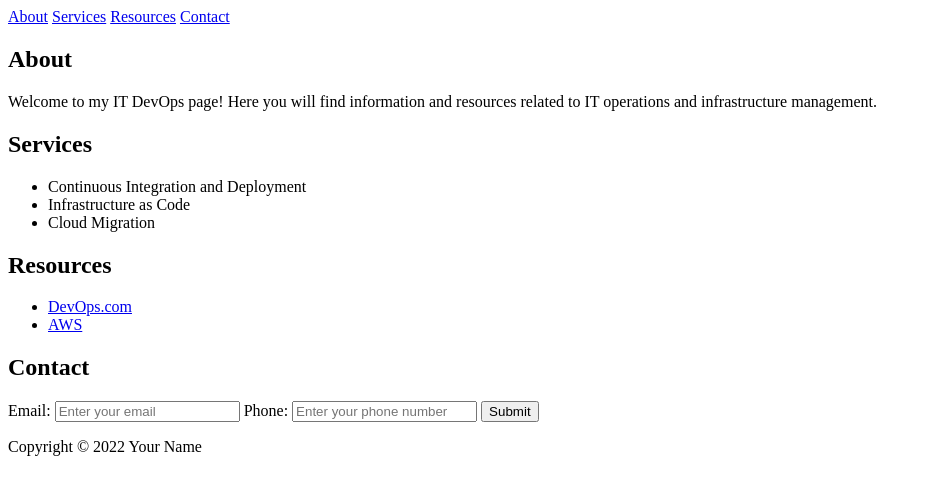
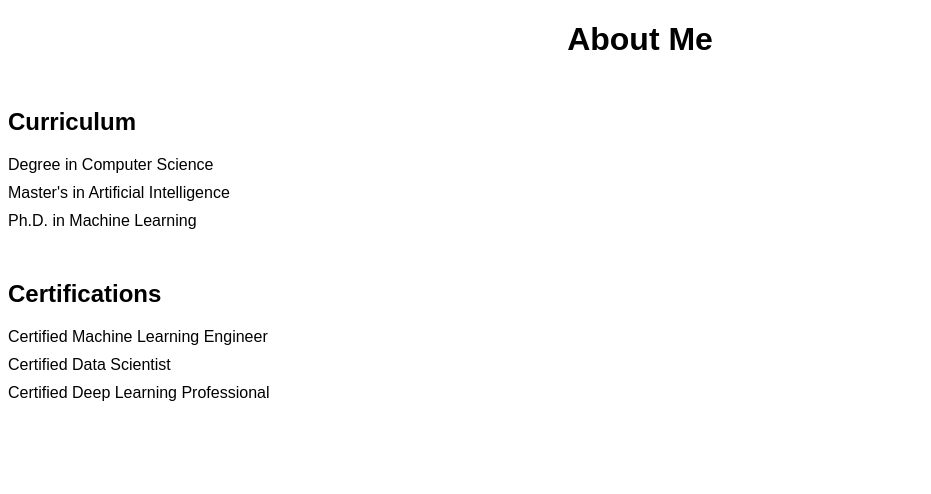
Before and after one commit to PauloFerreiraPT/pauloferreirapt.github.io, a plain HTML site: page index.html in a window 1280 px wide. Shown: the whole page, without its empty margins (0-931 px from the left). Drawn offline with Linux system fonts and the light colour scheme.

Commit message:
Update index.html

```diff
--- a/index.html
+++ b/index.html
@@ -1,55 +1,58 @@
 <!DOCTYPE html>
 <html>
-    <head>
-        <title>My IT DevOps Page</title>
-    </head>
-    <body>
-        <header>
-            <nav>
-                <a href="#about-section">About</a>
-                <a href="#services-section">Services</a>
-                <a href="#resources-section">Resources</a>
-                <a href="#contact-section">Contact</a>
-            </nav>
-        </header>
+<head>
+  <title>About Me</title>
+  <style>
+    /* CSS for styling the page */
+    body {
+      font-family: Arial, sans-serif;
+    }
+    h1 {
+      text-align: center;
+    }
+    .section {
+      margin: 50px 0;
+    }
+    .section h2 {
+      margin-bottom: 20px;
+    }
+    .section ul {
+      list-style-type: none;
+      padding-left: 0;
+    }
+    .section li {
+      margin-bottom: 10px;
+    }
+  </style>
+</head>
+<body>
+  <h1>About Me</h1>
+  <div class="section">
+    <h2>Curriculum</h2>
+    <ul id="curriculum-list"></ul>
+  </div>
+  <div class="section">
+    <h2>Certifications</h2>
+    <ul id="certifications-list"></ul>
+  </div>
+  <script>
+    // JavaScript to populate the list of curriculum and certifications
+    var curriculum = ["Degree in Computer Science", "Master's in Artificial Intelligence", "Ph.D. in Machine Learning"];
+    var certifications = ["Certified Machine Learning Engineer", "Certified Data Scientist", "Certified Deep Learning Professional"];
+    var curriculumList = document.getElementById("curriculum-list");
+    var certificationsList = document.getElementById("certifications-list");
 
-        <main>
-            <section id="about-section">
-                <h2>About</h2>
-                <p>Welcome to my IT DevOps page! Here you will find information and resources related to IT operations and infrastructure management.</p>
-            </section>
+    for (var i = 0; i < curriculum.length; i++) {
+      var item = document.createElement("li");
+      item.innerHTML = curriculum[i];
+      curriculumList.appendChild(item);
+    }
 
-            <section id="services-section">
-                <h2>Services</h2>
-                <ul>
-                    <li>Continuous Integration and Deployment</li>
-                    <li>Infrastructure as Code</li>
-                    <li>Cloud Migration</li>
-                </ul>
-            </section>
-
-            <section id="resources-section">
-                <h2>Resources</h2>
-                <ul>
-                    <li><a href="https://devops.com">DevOps.com</a></li>
-                    <li><a href="https://aws.amazon.com">AWS</a></li>
-                </ul>
-            </section>
-
-            <section id="contact-section">
-                <h2>Contact</h2>
-                <form>
-                    <label for="email">Email:</label>
-                    <input type="email" id="email" placeholder="Enter your email">
-                    <label for="phone">Phone:</label>
-                    <input type="tel" id="phone" placeholder="Enter your phone number">
-                    <input type="submit" value="Submit">
-                </form>
-            </section>
-        </main>
-
-        <footer>
-            <p>Copyright © 2022 Your Name</p>
-        </footer>
-    </body>
+    for (var i = 0; i < certifications.length; i++) {
+      var item = document.createElement("li");
+      item.innerHTML = certifications[i];
+      certificationsList.appendChild(item);
+    }
+  </script>
+</body>
 </html>
```
